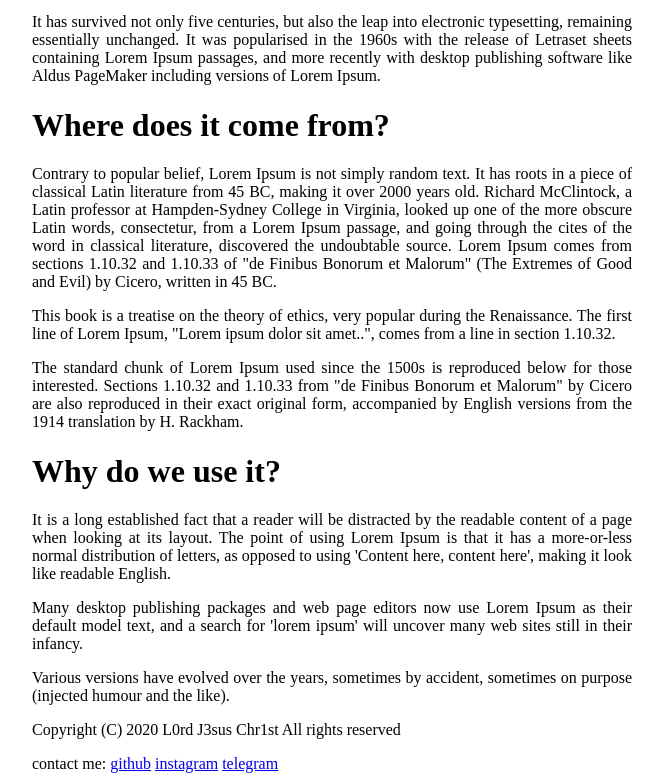
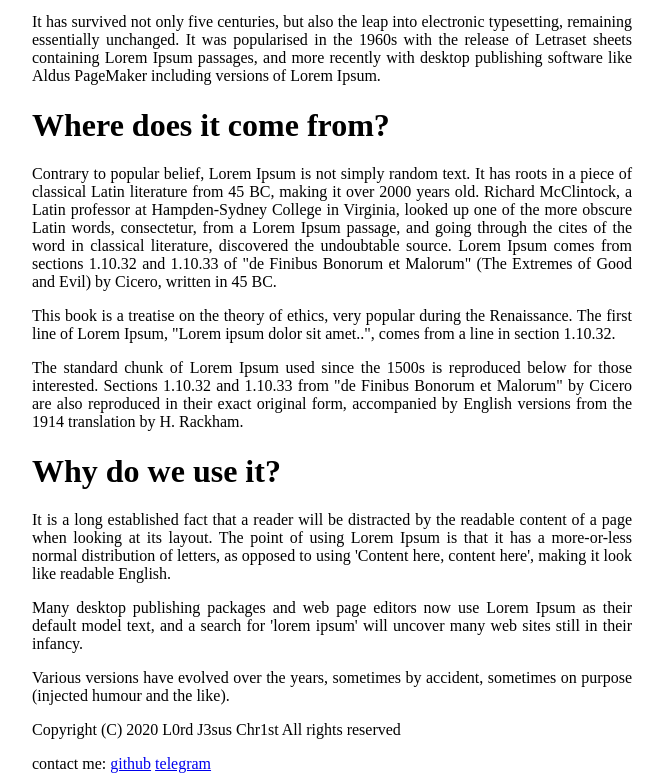
Before and after one commit to nextcorp/nextcorp.github.io, a plain HTML site: page index.html in a window 1280 px wide. Shown: the part 925-1706 px from the top of the page, without its empty margins (308-972 px from the left). Drawn offline with Linux system fonts and the light colour scheme.

Commit message:
Update index.html

```diff
--- a/index.html
+++ b/index.html
@@ -32,6 +32,6 @@
 
 	<footer>
 		<p>Copyright (C) 2020 L0rd J3sus Chr1st All rights reserved</p>
-		<p>contact me: <a href="https://github.com/nextcorp">github</a> <a href="https://www.instagram.com/l0rd.jesus/">instagram</a> <a href="https://t.me/iwanttofuck">telegram</a></p>
+		<p>contact me: <a href="https://github.com/nextcorp">github</a> <a href="https://t.me/iwanttofuck">telegram</a></p>
 	</footer>
 </html>
```
